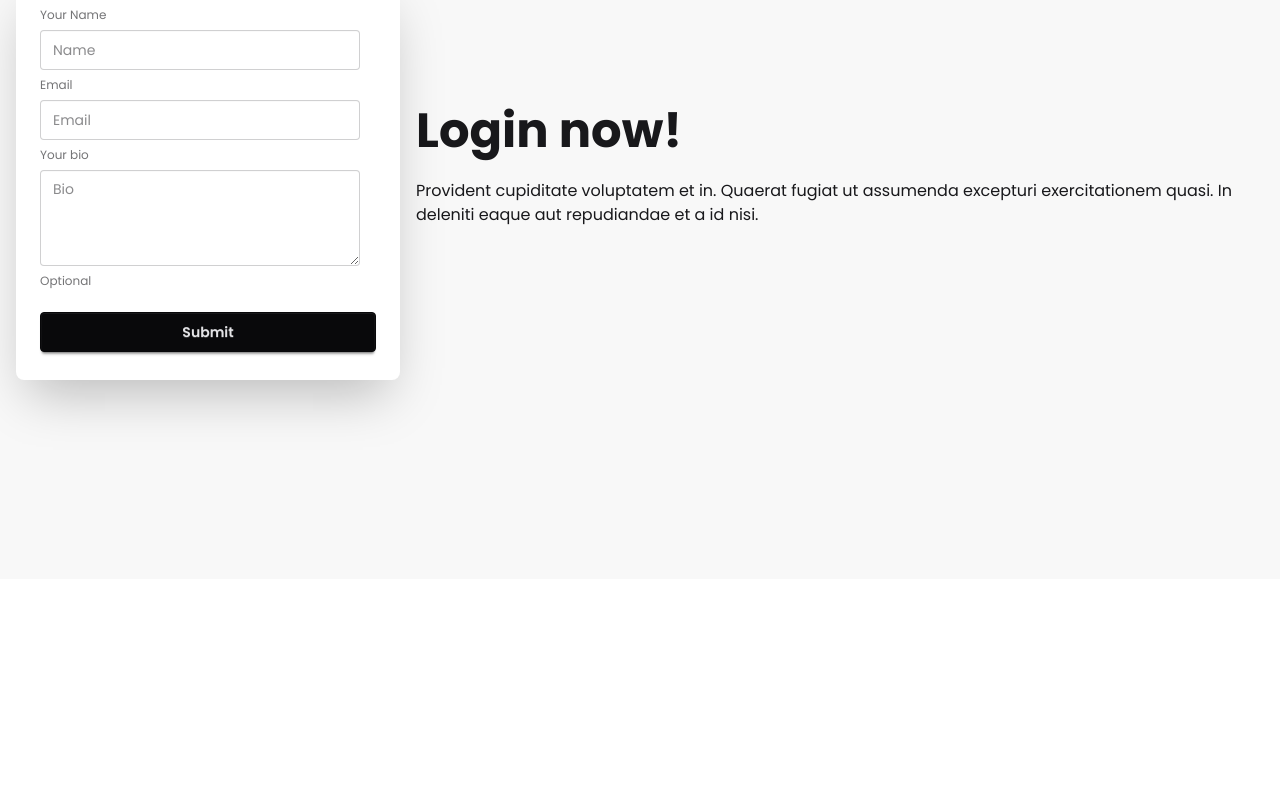
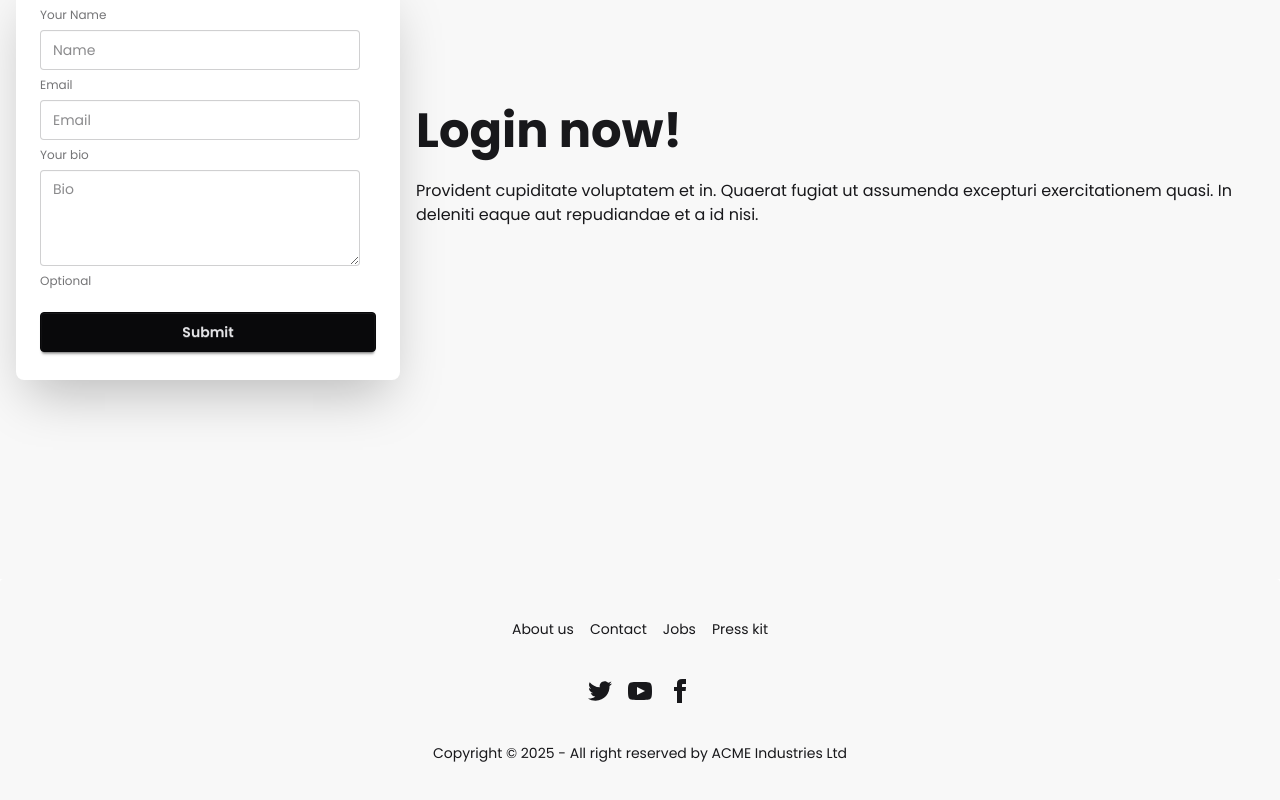
Before and after one commit to Newajdev/MyPortFolio, a React (Vite) app: page / in a window 1280 px wide. Shown: the part 3159-3959 px from the top of the page. Before the commit the page ends 3738 px from the top, so only its background shows below. Built offline with nearby package versions, Linux system fonts and the light colour scheme; a web font is replaced by a local one.

Commit message:
Footer section Added

```diff
--- a/src/App.jsx
+++ b/src/App.jsx
@@ -3,6 +3,7 @@
 import About_Me from './components/about/About_Me'
 import Container from './components/Container'
 import ContactMe from './components/contectme/ContactMe'
+import Footer from './components/footer/Footer'
 import Header from './components/header/Header'
 import Navbar from './components/navbar/navbar'
 import My_Projects from './components/projects/My_Projects'
@@ -33,6 +34,8 @@
 
       <ContactMe></ContactMe>
 
+      <Footer></Footer>
+
 
 
 
--- a/src/components/about/About_Me.jsx
+++ b/src/components/about/About_Me.jsx
@@ -18,8 +18,6 @@
                 <Info title={'E-mail :'} information={'newaj.up@gmail.com'}></Info>
                 <Info title={'WhatsApp :'} information={'+880 1972 406905'}></Info>
                 <Info title={'Location :'} information={'Chattogram, BD'}></Info>
-
-
             </div>
         </div>
     );
--- /dev/null
+++ b/src/components/footer/Footer.jsx
@@ -0,0 +1,56 @@
+import React from 'react';
+
+const Footer = () => {
+    return (
+        <footer className="footer footer-horizontal footer-center bg-base-200 text-base-content rounded p-10">
+  <nav className="grid grid-flow-col gap-4">
+    <a className="link link-hover">About us</a>
+    <a className="link link-hover">Contact</a>
+    <a className="link link-hover">Jobs</a>
+    <a className="link link-hover">Press kit</a>
+  </nav>
+  <nav>
+    <div className="grid grid-flow-col gap-4">
+      <a>
+        <svg
+          xmlns="http://www.w3.org/2000/svg"
+          width="24"
+          height="24"
+          viewBox="0 0 24 24"
+          className="fill-current">
+          <path
+            d="M24 4.557c-.883.392-1.832.656-2.828.775 1.017-.609 1.798-1.574 2.165-2.724-.951.564-2.005.974-3.127 1.195-.897-.957-2.178-1.555-3.594-1.555-3.179 0-5.515 2.966-4.797 6.045-4.091-.205-7.719-2.165-10.148-5.144-1.29 2.213-.669 5.108 1.523 6.574-.806-.026-1.566-.247-2.229-.616-.054 2.281 1.581 4.415 3.949 4.89-.693.188-1.452.232-2.224.084.626 1.956 2.444 3.379 4.6 3.419-2.07 1.623-4.678 2.348-7.29 2.04 2.179 1.397 4.768 2.212 7.548 2.212 9.142 0 14.307-7.721 13.995-14.646.962-.695 1.797-1.562 2.457-2.549z"></path>
+        </svg>
+      </a>
+      <a>
+        <svg
+          xmlns="http://www.w3.org/2000/svg"
+          width="24"
+          height="24"
+          viewBox="0 0 24 24"
+          className="fill-current">
+          <path
+            d="M19.615 3.184c-3.604-.246-11.631-.245-15.23 0-3.897.266-4.356 2.62-4.385 8.816.029 6.185.484 8.549 4.385 8.816 3.6.245 11.626.246 15.23 0 3.897-.266 4.356-2.62 4.385-8.816-.029-6.185-.484-8.549-4.385-8.816zm-10.615 12.816v-8l8 3.993-8 4.007z"></path>
+        </svg>
+      </a>
+      <a>
+        <svg
+          xmlns="http://www.w3.org/2000/svg"
+          width="24"
+          height="24"
+          viewBox="0 0 24 24"
+          className="fill-current">
+          <path
+            d="M9 8h-3v4h3v12h5v-12h3.642l.358-4h-4v-1.667c0-.955.192-1.333 1.115-1.333h2.885v-5h-3.808c-3.596 0-5.192 1.583-5.192 4.615v3.385z"></path>
+        </svg>
+      </a>
+    </div>
+  </nav>
+  <aside>
+    <p>Copyright © {new Date().getFullYear()} - All right reserved by ACME Industries Ltd</p>
+  </aside>
+</footer>
+    );
+};
+
+export default Footer;
```
